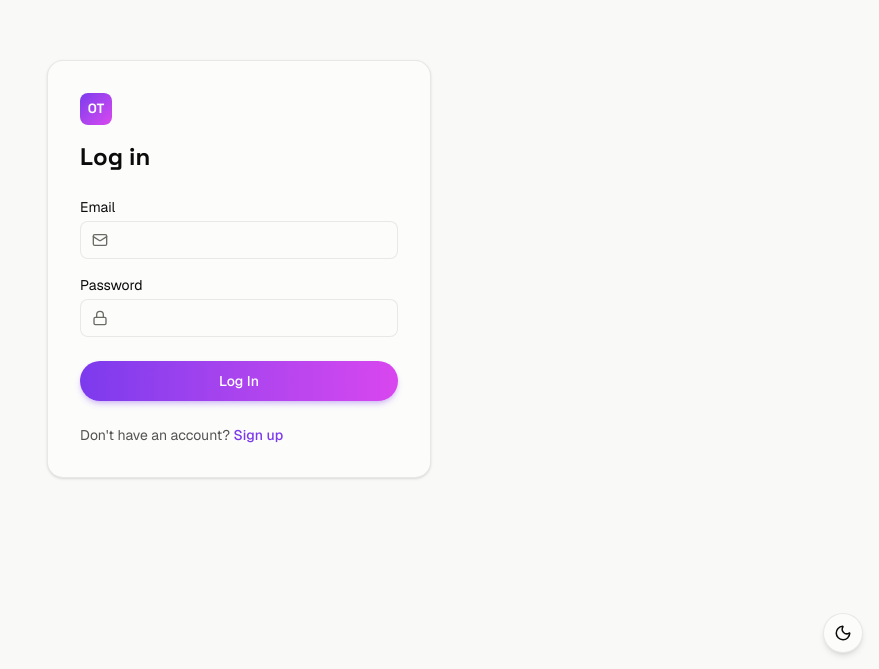
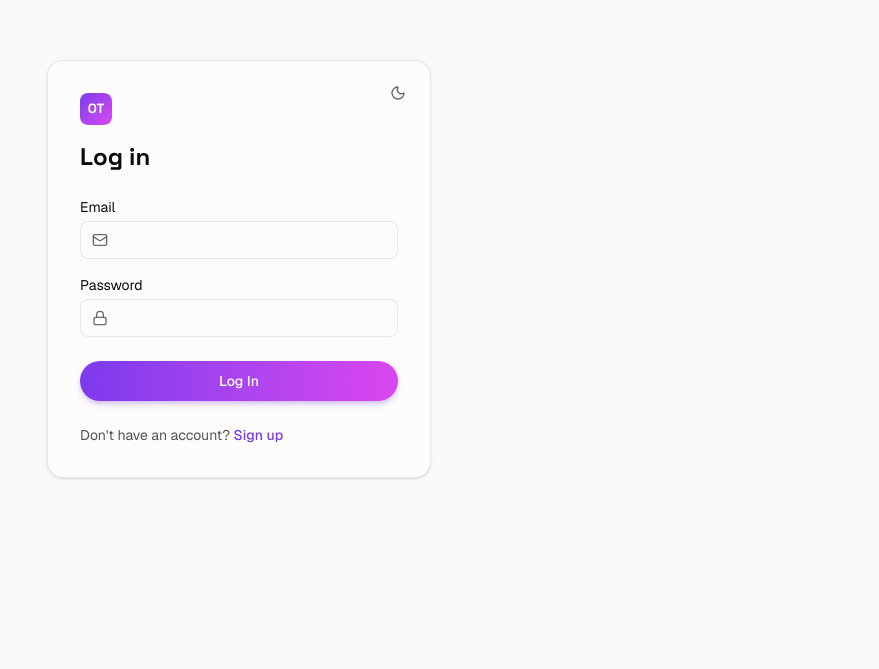
Before and after one commit to AbhinavGonthina/OnTrack, a Next.js app in the folder frontend/: page /login in a window 1280 px wide. Shown: the part 131-800 px from the top of the page, without its empty margins (401-1280 px from the left). Built offline with nearby package versions, Linux system fonts and the light colour scheme; no server answers.

Commit message:
Move theme toggle inline into each page's top nav row instead of floating separately

```diff
--- a/frontend/src/app/demo/applications/[id]/page.tsx
+++ b/frontend/src/app/demo/applications/[id]/page.tsx
@@ -5,6 +5,7 @@ import Link from "next/link";
 import { ApiError, getDemoApplication, getDemoFitAnalysis } from "@/lib/api";
 import { ColdStartGate } from "@/components/ColdStartGate";
 import { ApplicationDetailView } from "@/components/ApplicationDetailView";
+import { ThemeToggle } from "@/components/ThemeToggle";
 import type { ApplicationDetailResponse } from "@/lib/types";
 
 function DemoApplicationDetailContent({ id }: { id: string }) {
@@ -30,9 +31,12 @@ function DemoApplicationDetailContent({ id }: { id: string }) {
 
   return (
     <main className="mx-auto w-full max-w-2xl flex-1 px-6 py-10">
-      <Link href="/demo" className="text-sm font-medium text-brand hover:underline">
-        ← Back to demo dashboard
-      </Link>
+      <div className="flex items-center justify-between">
+        <Link href="/demo" className="text-sm font-medium text-brand hover:underline">
+          ← Back to demo dashboard
+        </Link>
+        <ThemeToggle />
+      </div>
       <div className="mt-4">
         {error && <p className="text-sm text-red-600 dark:text-red-400">{error}</p>}
         {!error && !detail && <p className="text-sm text-muted">Loading…</p>}
--- a/frontend/src/app/layout.tsx
+++ b/frontend/src/app/layout.tsx
@@ -3,8 +3,8 @@ import { Geist, Geist_Mono, Space_Grotesk } from "next/font/google";
 import "./globals.css";
 import { AuthProvider } from "@/context/AuthContext";
 import { BackendWakeProvider } from "@/context/BackendWakeContext";
+import { ThemeProvider } from "@/context/ThemeContext";
 import { AppNav } from "@/components/AppNav";
-import { ThemeToggle } from "@/components/ThemeToggle";
 
 const geistSans = Geist({
   variable: "--font-geist-sans",
@@ -35,13 +35,14 @@ export default function RootLayout({ children }: LayoutProps<"/">) {
       className={`${geistSans.variable} ${geistMono.variable} ${spaceGrotesk.variable} h-full antialiased`}
     >
       <body className="min-h-full flex flex-col">
+        <ThemeProvider>
           <AuthProvider>
             <BackendWakeProvider>
               <AppNav />
               {children}
-            <ThemeToggle />
             </BackendWakeProvider>
           </AuthProvider>
+        </ThemeProvider>
       </body>
     </html>
   );
--- a/frontend/src/app/login/page.tsx
+++ b/frontend/src/app/login/page.tsx
@@ -11,6 +11,7 @@ import { WakingUpNotice } from "@/components/WakingUpNotice";
 import { Button } from "@/components/Button";
 import { AuthInput } from "@/components/AuthInput";
 import { Logo } from "@/components/Logo";
+import { ThemeToggle } from "@/components/ThemeToggle";
 
 export default function LoginPage() {
   const router = useRouter();
@@ -47,7 +48,10 @@ export default function LoginPage() {
 
   return (
     <main className="flex flex-1 flex-col items-center justify-center bg-background px-6 py-16">
-      <div className="card w-full max-w-sm p-8 shadow-sm">
+      <div className="card relative w-full max-w-sm p-8 shadow-sm">
+        <div className="absolute top-4 right-4">
+          <ThemeToggle />
+        </div>
         <Logo size={32} />
         <h1 className="mt-4 font-display text-2xl font-bold text-foreground">Log in</h1>
         <form onSubmit={handleSubmit} className="mt-6 flex flex-col gap-4">
--- a/frontend/src/app/page.tsx
+++ b/frontend/src/app/page.tsx
@@ -5,6 +5,7 @@ import { History, Workflow, Sparkles, ShieldCheck, type LucideIcon } from "lucid
 import { useBackendWake } from "@/context/BackendWakeContext";
 import { Button } from "@/components/Button";
 import { Logo } from "@/components/Logo";
+import { ThemeToggle } from "@/components/ThemeToggle";
 
 const FEATURES: { title: string; description: string; icon: LucideIcon; accent: "brand" | "brand-secondary" }[] = [
   {
@@ -47,6 +48,8 @@ export default function LandingPage() {
           <Logo />
           OnTrack
         </span>
+        <div className="flex items-center gap-4">
+          <ThemeToggle />
           <Link
             href="/login"
             onClick={startWaking}
@@ -54,6 +57,7 @@ export default function LandingPage() {
           >
             Log In
           </Link>
+        </div>
       </nav>
 
       <section className="relative">
--- a/frontend/src/app/signup/page.tsx
+++ b/frontend/src/app/signup/page.tsx
@@ -11,6 +11,7 @@ import { WakingUpNotice } from "@/components/WakingUpNotice";
 import { Button } from "@/components/Button";
 import { AuthInput } from "@/components/AuthInput";
 import { Logo } from "@/components/Logo";
+import { ThemeToggle } from "@/components/ThemeToggle";
 
 export default function SignupPage() {
   const router = useRouter();
@@ -47,7 +48,10 @@ export default function SignupPage() {
 
   return (
     <main className="flex flex-1 flex-col items-center justify-center bg-background px-6 py-16">
-      <div className="card w-full max-w-sm p-8 shadow-sm">
+      <div className="card relative w-full max-w-sm p-8 shadow-sm">
+        <div className="absolute top-4 right-4">
+          <ThemeToggle />
+        </div>
         <Logo size={32} />
         <h1 className="mt-4 font-display text-2xl font-bold text-foreground">Sign up</h1>
         <form onSubmit={handleSubmit} className="mt-6 flex flex-col gap-4">
--- a/frontend/src/components/AppNav.tsx
+++ b/frontend/src/components/AppNav.tsx
@@ -5,6 +5,7 @@ import { usePathname, useRouter } from "next/navigation";
 import { LogOut } from "lucide-react";
 import { useAuth } from "@/context/AuthContext";
 import { Logo } from "@/components/Logo";
+import { ThemeToggle } from "@/components/ThemeToggle";
 
 const LINKS = [
   { href: "/dashboard", label: "Dashboard" },
@@ -54,6 +55,7 @@ export function AppNav() {
         })}
       </div>
       <div className="flex items-center gap-3">
+        <ThemeToggle />
         {user && (
           <span
             title={user.email}
--- a/frontend/src/components/ThemeToggle.tsx
+++ b/frontend/src/components/ThemeToggle.tsx
@@ -1,39 +1,19 @@
 "use client";
 
-import { useEffect, useState } from "react";
 import { Moon, Sun } from "lucide-react";
-
-type Theme = "light" | "dark";
-
-function systemTheme(): Theme {
-  return window.matchMedia("(prefers-color-scheme: dark)").matches ? "dark" : "light";
-}
+import { useTheme } from "@/context/ThemeContext";
 
 export function ThemeToggle() {
-  // Starts unset so the server-rendered markup never has to guess the
-  // visitor's OS preference (that would risk the same kind of hydration
-  // mismatch TriviaQuiz had) - the real value is read client-side on mount.
-  const [theme, setTheme] = useState<Theme | null>(null);
-
-  useEffect(() => {
-    const id = setTimeout(() => setTheme(systemTheme()), 0);
-    return () => clearTimeout(id);
-  }, []);
-
-  useEffect(() => {
-    if (theme) {
-      document.documentElement.setAttribute("data-theme", theme);
-    }
-  }, [theme]);
+  const { theme, toggleTheme } = useTheme();
 
   return (
     <button
-      onClick={() => setTheme((current) => (current === "dark" ? "light" : "dark"))}
+      onClick={toggleTheme}
       aria-label="Toggle color theme"
       title="Toggle color theme"
-      className="fixed right-4 bottom-4 z-50 flex h-10 w-10 items-center justify-center rounded-full border border-surface-border bg-surface text-foreground shadow-md transition-transform hover:scale-105 active:scale-95"
+      className="flex h-8 w-8 items-center justify-center rounded-full text-muted transition-colors hover:bg-brand/10 hover:text-foreground"
     >
-      {theme === "dark" ? <Sun size={18} /> : theme === "light" ? <Moon size={18} /> : null}
+      {theme === "dark" ? <Sun size={16} /> : theme === "light" ? <Moon size={16} /> : null}
     </button>
   );
 }
--- /dev/null
+++ b/frontend/src/context/ThemeContext.tsx
@@ -0,0 +1,49 @@
+"use client";
+
+import { createContext, ReactNode, useContext, useEffect, useState } from "react";
+
+type Theme = "light" | "dark";
+
+interface ThemeContextValue {
+  /** Null until the client-side mount effect resolves the OS preference. */
+  theme: Theme | null;
+  toggleTheme: () => void;
+}
+
+const ThemeContext = createContext<ThemeContextValue | undefined>(undefined);
+
+function systemTheme(): Theme {
+  return window.matchMedia("(prefers-color-scheme: dark)").matches ? "dark" : "light";
+}
+
+export function ThemeProvider({ children }: { children: ReactNode }) {
+  // Starts unset so the server-rendered markup never has to guess the
+  // visitor's OS preference (that would risk the same kind of hydration
+  // mismatch TriviaQuiz had) - the real value is read client-side on mount.
+  const [theme, setTheme] = useState<Theme | null>(null);
+
+  useEffect(() => {
+    const id = setTimeout(() => setTheme(systemTheme()), 0);
+    return () => clearTimeout(id);
+  }, []);
+
+  useEffect(() => {
+    if (theme) {
+      document.documentElement.setAttribute("data-theme", theme);
+    }
+  }, [theme]);
+
+  function toggleTheme() {
+    setTheme((current) => (current === "dark" ? "light" : "dark"));
+  }
+
+  return <ThemeContext.Provider value={{ theme, toggleTheme }}>{children}</ThemeContext.Provider>;
+}
+
+export function useTheme(): ThemeContextValue {
+  const context = useContext(ThemeContext);
+  if (!context) {
+    throw new Error("useTheme must be used within a ThemeProvider");
+  }
+  return context;
+}
```
Also changed, not shown: frontend/src/app/demo/page.tsx (+10 -4 lines), 2 other files (tests, documents, lock files or other folders). Lines whose indentation alone changed are shown as unchanged.
